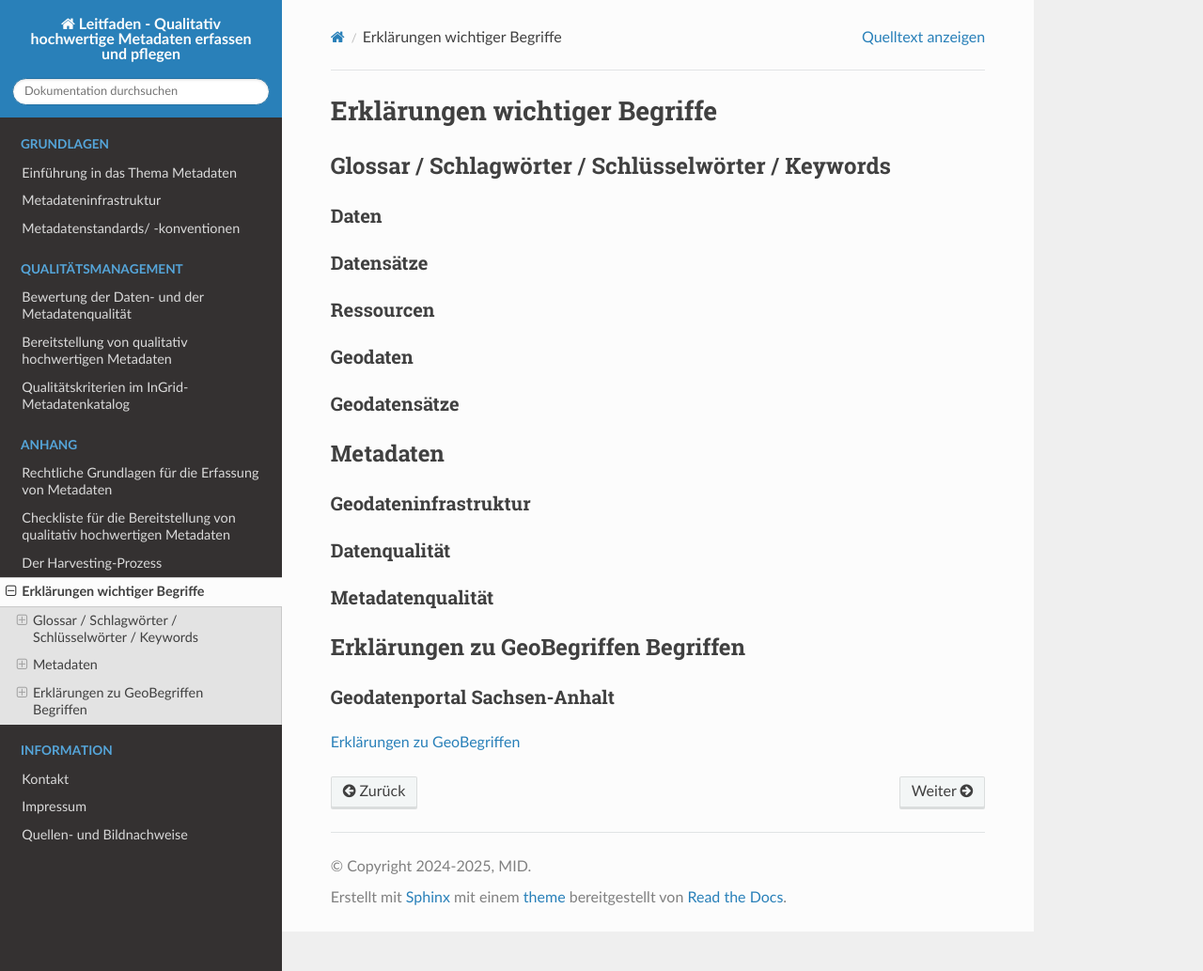
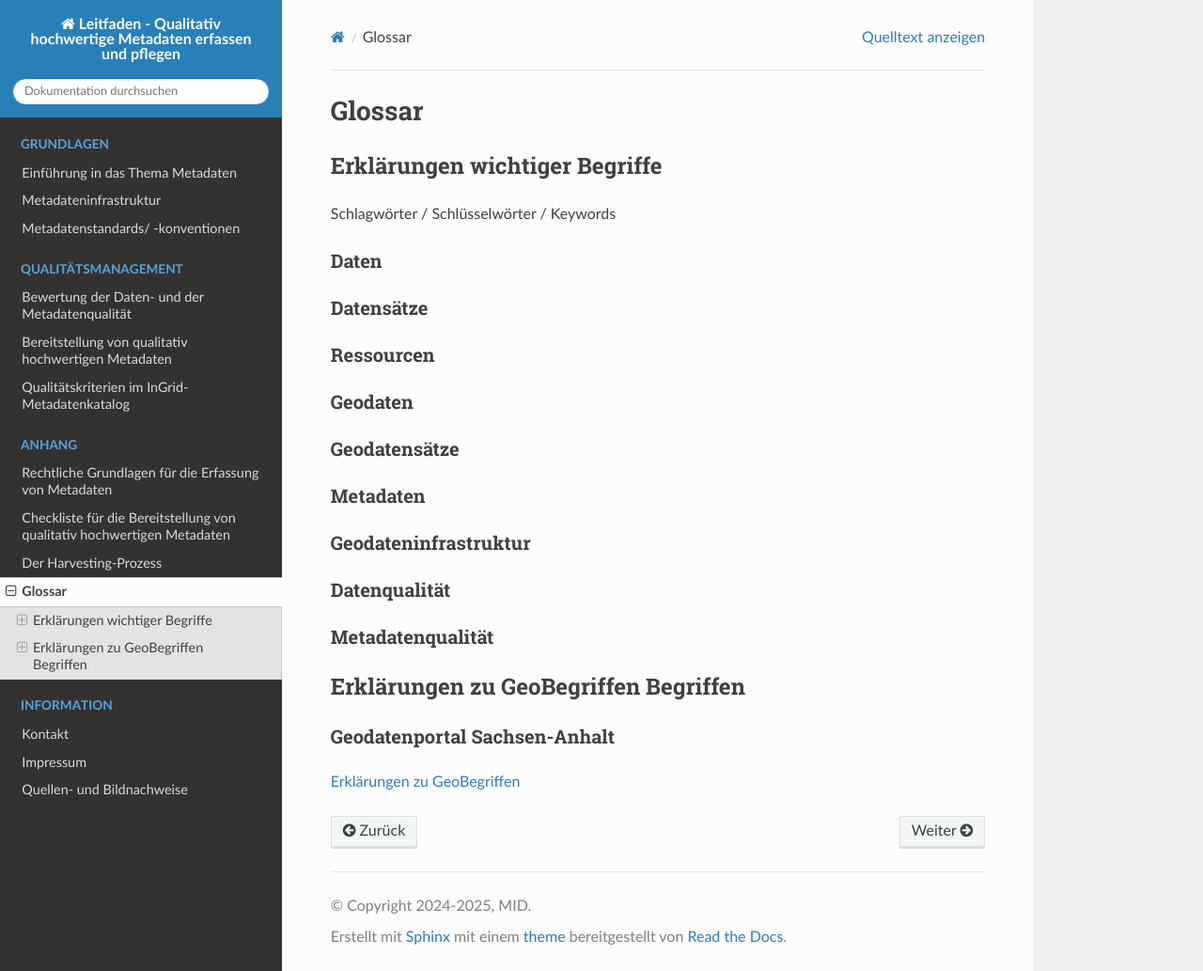
Before and after one commit to tomiwo/ingrid-mdk-st-high-quality-metadata, a Sphinx documentation site: the page built from docs/anhang/wichtige-begriffe.rst, in a window 1280 px wide and 1033 px high. Shown: the whole window at 94% size. Built offline with Sphinx 7.4.7 and the Read the Docs theme 3.1.0, drawn with Linux system fonts in a browser that asks for light colours.

Commit message:
Update wichtige-begriffe.rst

```diff
--- a/docs/anhang/wichtige-begriffe.rst
+++ b/docs/anhang/wichtige-begriffe.rst
@@ -1,9 +1,11 @@
+
+Glossar
+=======
 
 Erklärungen wichtiger Begriffe
-=============================
+------------------------------
 
-Glossar / Schlagwörter / Schlüsselwörter / Keywords
-----------------------------------------------------
+Schlagwörter / Schlüsselwörter / Keywords
 
 
 Daten
@@ -27,7 +29,7 @@ Geodatensätze
 
 
 Metadaten
-----------
+^^^^^^^^^
 
 
 Geodateninfrastruktur
```
